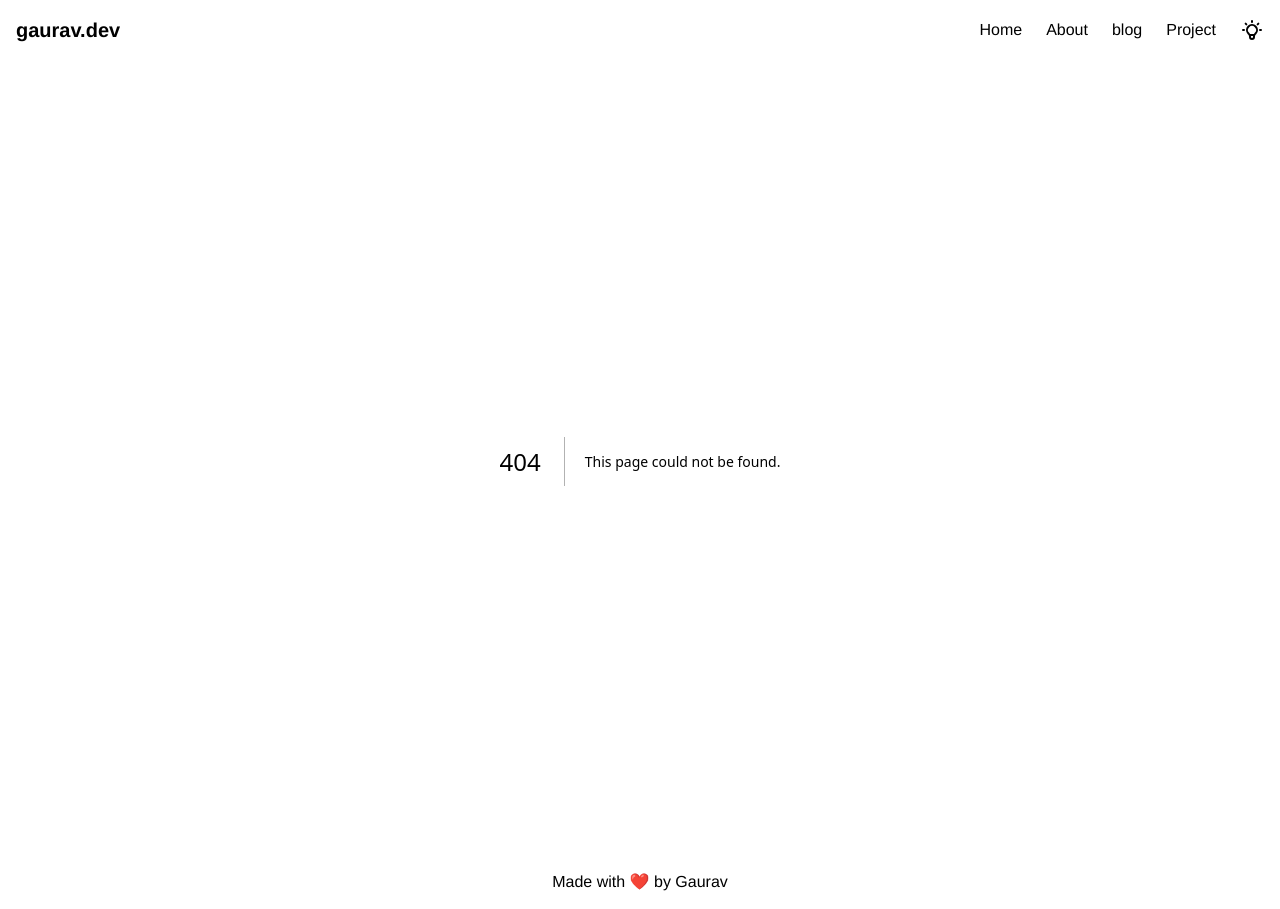
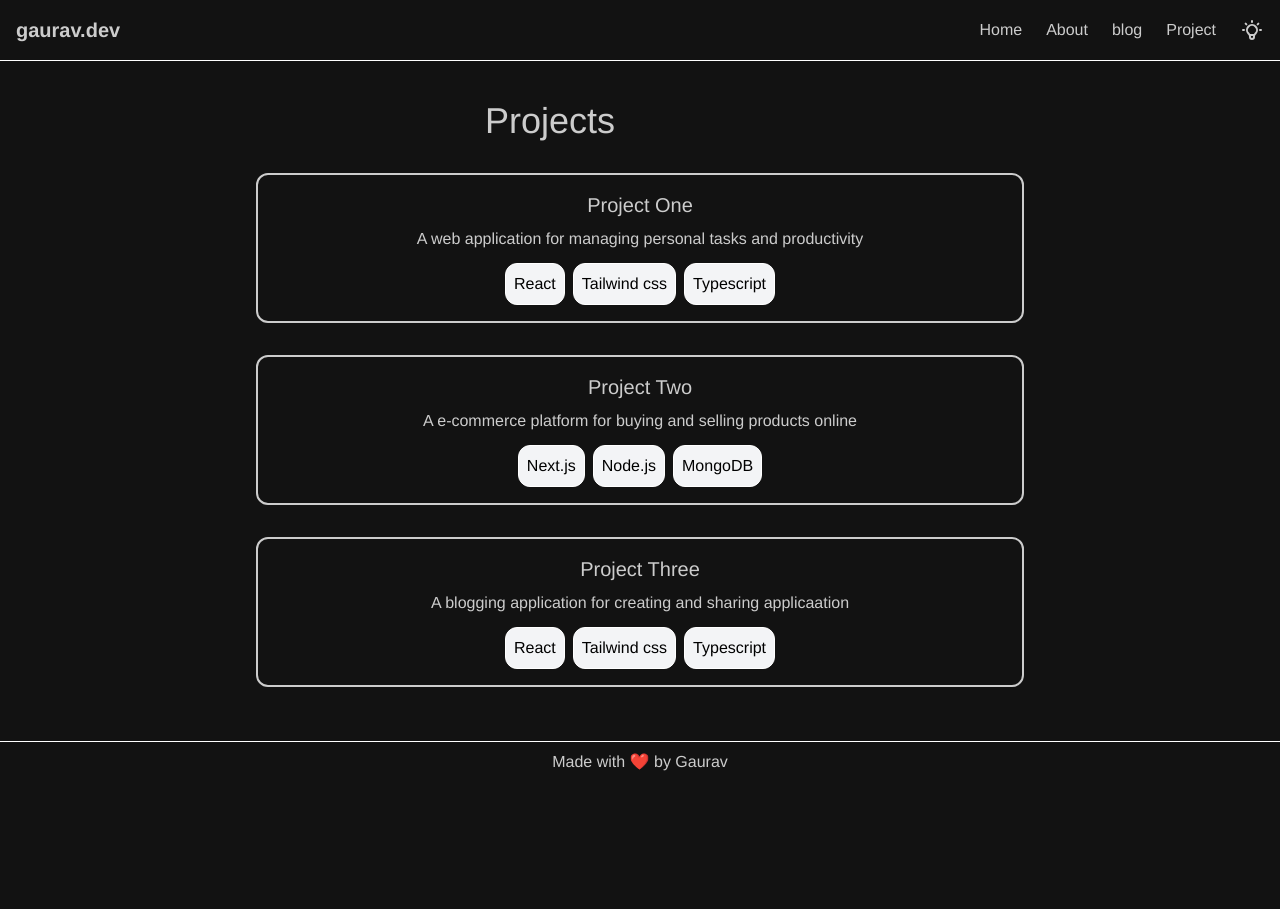
Before and after one commit to gauravavhale/blog.gaurav, a Next.js app: page /projects in a window 1280 px wide. Before the commit this address had no page. After the commit the page ends 800 px from the top, so only its background shows below. Built offline with nearby package versions, Linux system fonts and the light colour scheme.

Commit message:
added projects

```diff
--- a/src/Components/Navbar/Navbar.js
+++ b/src/Components/Navbar/Navbar.js
@@ -29,7 +29,7 @@ export const Navbar = () => {
   // }
 
   return (
-    <nav className='flex justify-between items-center p-4 border-b border-white  top-0 w-full'>
+    <nav className='flex justify-between items-center p-4 border-b border-white top-0' style={{width:"100vw"}}>
         <div className='sm:text-sm md:text-lg lg:text-xl font-bold'>
             <h5>gaurav.dev</h5>
         </div>
@@ -37,7 +37,7 @@ export const Navbar = () => {
             <Link href='/'>Home</Link>
             <Link href='/about'>About</Link>
             <Link href='/blog'>blog</Link>
-            <Link href='/'>Project</Link>
+            <Link href='/projects'>Project</Link>
             <button >
               {/* onClick={toggleTheme} */}
               <HiOutlineLightBulb className='text-2xl' />
--- a/src/app/globals.css
+++ b/src/app/globals.css
@@ -5,11 +5,28 @@
   box-sizing: border-box;
 }
 
+/* Hide scrollbars globally */
+* {
+  scrollbar-width: none; /* Firefox */
+  -ms-overflow-style: none; /* Internet Explorer 10+ */
+}
+
+*::-webkit-scrollbar {
+  display: none; /* Chrome, Safari, and Edge */
+}
+
 html {
   transition: background-color 0.3s ease, color 0.3s ease;
+  scrollbar-width: none;         /* Firefox */
+}
+
+html::-webkit-scrollbar {
+  display: none;                 /* Chrome/Safari */
 }
 
 body{
+  width: 100vw;
+  height: 100vh;
   padding: 0;
   margin: 0;
   font-family:  Helvetica, Arial, sans-serif;
--- a/src/app/page.js
+++ b/src/app/page.js
@@ -4,7 +4,7 @@ import styles from "./page.module.css";
 
 export default function Home() {
   return (
-    <div>
+    <div className='mb-10' style={{minHeight:"80vh"}}>
 
     {/* Intro */}
     <div className="mt-15 flex flex-col md:flex-row items-center text-center md:text-left gap-6 ">
--- /dev/null
+++ b/src/app/projects/page.js
@@ -0,0 +1,44 @@
+import React from 'react'
+
+const Projects = () => {
+  return (
+    <div className='mb-10' style={{minHeight:"80vh", Width:"100vw"}}>
+        <h2 className='text-4xl pt-10 pl-5 md:ml-[125px] lg:ml-[465px]'>Projects</h2>
+        <div className='flex flex-col items-center gap-4 mt-4'>
+
+            <div className='border-2 rounded-xl p-4 mt-4 w-[80vw] md:w-[60vw] md:text-center'>
+                <h2 className='text-xl pb-2'>Project One</h2>
+                <p>A web application for managing personal tasks and productivity</p>
+                <div className='flex flex-row gap-2 mt-3 md:content-center md:justify-center'>
+                    <span className='flex items-center gap-2 border border-white p-2 rounded-xl text-black bg-gray-100'>React</span>
+                    <span className='flex items-center gap-2 border border-white p-2 rounded-xl text-black bg-gray-100'>Tailwind css</span>
+                    <span className='flex items-center gap-2 border border-white p-2 rounded-xl text-black bg-gray-100'>Typescript</span>
+                </div>
+            </div>
+
+            <div className='border-2 rounded-xl p-4 mt-4 w-[80vw] md:w-[60vw] md:text-center'>
+                <h2 className='text-xl pb-2'>Project Two</h2>
+                <p>A e-commerce platform for buying and selling products online</p>
+                <div className='flex flex-row gap-2 mt-3 md:content-center md:justify-center'>
+                    <span className='flex items-center gap-2 border border-white p-2 rounded-xl text-black bg-gray-100'>Next.js</span>
+                    <span className='flex items-center gap-2 border border-white p-2 rounded-xl text-black bg-gray-100'>Node.js</span>
+                    <span className='flex items-center gap-2 border border-white p-2 rounded-xl text-black bg-gray-100'>MongoDB</span>
+                </div>
+            </div>
+
+            <div className='border-2 rounded-xl p-4 mt-4 w-[80vw] md:w-[60vw] md:text-center'>
+                <h2 className='text-xl pb-2'>Project Three</h2>
+                <p>A blogging application for creating and sharing applicaation</p>
+                <div className='flex flex-row gap-2 mt-3 md:content-center md:justify-center'>
+                    <span className='flex items-center gap-2 border border-white p-2 rounded-xl text-black bg-gray-100'>React</span>
+                    <span className='flex items-center gap-2 border border-white p-2 rounded-xl text-black bg-gray-100'>Tailwind css</span>
+                    <span className='flex items-center gap-2 border border-white p-2 rounded-xl text-black bg-gray-100'>Typescript</span>
+                </div>
+            </div>
+
+        </div>
+    </div>
+  )
+}
+
+export default Projects
```
Also changed, not shown: src/app/about/page.js (+3 -3 lines).
